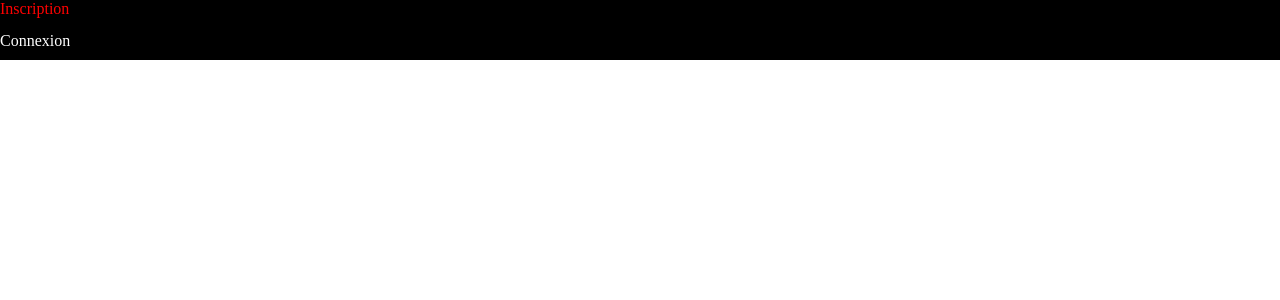
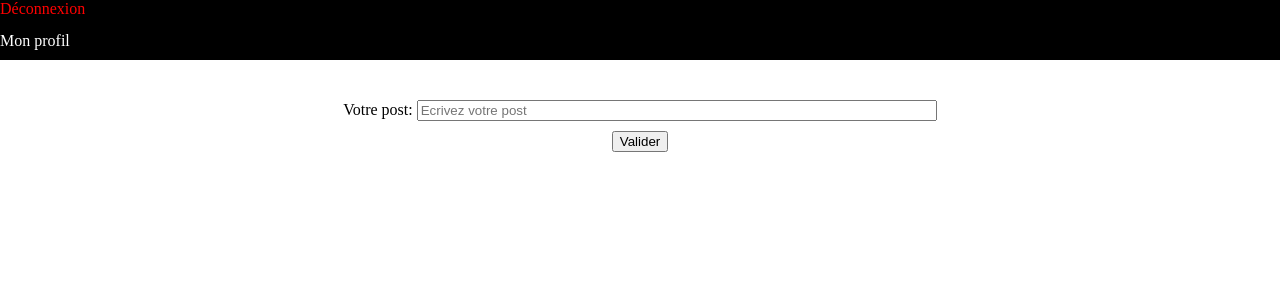
Before and after one commit to ElisaRusso/Projet7-OC, a Vue app in the folder frontend/vue-app/: page /#/createArticle in a window 1280 px wide. Shown: the top 300 px of the page. Built offline with nearby package versions, Linux system fonts and the light colour scheme.

Commit message:
axios + vuejs

```diff
--- a/frontend/vue-app/src/App.vue
+++ b/frontend/vue-app/src/App.vue
@@ -1,14 +1,5 @@
 <template>
   <div id="app">
-    <header v-show="showModal">
-      <router-link to="/signup">Inscription</router-link>
-      <!-- <img alt="Groupomania Logo" src="./assets/icon-left-font.png" /> -->
-      <router-link to="/login">Connexion</router-link>
-      <router-link to="/">
-        <span @click="showModal = !showModal">Accueil </span></router-link
-      >
-    </header>
-    <!-- <Hdr /> -->
     <router-view />
   </div>
 </template>
--- a/frontend/vue-app/src/components/Article.vue
+++ b/frontend/vue-app/src/components/Article.vue
@@ -18,8 +18,9 @@ export default {
   },
 
   mounted() {
+    const urlId = this.$route.params.id;
     axios
-      .get("http://localhost:3000/api/articles/1")
+      .get("http://localhost:3000/api/articles/" + urlId)
       .then(
         (response) => (
           (this.articles = response.data[0]), console.log(response.data)
--- /dev/null
+++ b/frontend/vue-app/src/components/DeleteArticle.vue
@@ -0,0 +1,23 @@
+<template>
+  <button class="deleteButton" @click="deleteArticle" type="button">X</button>
+</template>
+
+
+<script>
+import axios from "axios";
+export default {
+  name: "deleteButton",
+
+  methods: {
+    deleteArticle() {
+      const urlId = this.$route.params.id;
+      axios
+        .delete("http://localhost:3000/api/articles/" + urlId)
+        .then(() => {
+          console.log("Post supprimé!");
+        })
+        .catch((error) => console.log(error));
+    },
+  },
+};
+</script>
--- a/frontend/vue-app/src/components/Header.vue
+++ b/frontend/vue-app/src/components/Header.vue
@@ -3,7 +3,6 @@
   <header>
     <a href="/signup" class="logout">Déconnexion</a>
     <a href="/login" class="account">Mon profil</a>
-    <!-- <a href="/login" class="post">Créer un post</a> -->
   </header>
 </template>
 
--- a/frontend/vue-app/src/router/index.js
+++ b/frontend/vue-app/src/router/index.js
@@ -4,6 +4,7 @@ import Login from '../views/Login'
 import Signup from '../views/Signup'
 import Home from '../views/Home'
 import ArticleV from '../views/Article'
+import createArticle from '../views/CreateArticle'
 
 
 
@@ -33,10 +34,16 @@ const routes = [
     meta: { title: 'Groupomania - Signup' }
   },
   {
-    path: '/article',
+    path: '/article/:id',
     component: ArticleV,
     name: 'ArticleV',
     meta: { title: 'Groupomania - Article' }
+  },
+  {
+    path: '/createArticle',
+    component: createArticle,
+    name: 'createArticle',
+    meta: { title: 'Groupomania - Ecrire un post' }
   }
 ]
 
--- a/frontend/vue-app/src/views/Article.vue
+++ b/frontend/vue-app/src/views/Article.vue
@@ -1,16 +1,30 @@
 <template>
   <div>
-    <Article />
+    <Hdr />
+    <div id="articleContent">
+      <Article />
+      <DeleteButton />
+    </div>
   </div>
 </template>
 
 
 <script>
 import Article from "@/components/Article.vue";
+import DeleteButton from "@/components/DeleteArticle.vue";
+import Hdr from "../components/Header.vue";
 export default {
   name: "ArticleV",
   components: {
     Article,
+    Hdr,
+    DeleteButton,
   },
 };
 </script>
+
+<style scoped lang="scss">
+#articleContent {
+  margin-top: 40px;
+}
+</style>
--- /dev/null
+++ b/frontend/vue-app/src/views/CreateArticle.vue
@@ -0,0 +1,71 @@
+<template>
+  <div>
+    <Hdr />
+    <div id="articleContent">
+      <label for="password">Votre post: </label>
+      <input
+        type="article"
+        id="article"
+        name="user_article"
+        placeholder="Ecrivez votre post"
+        v-model="text"
+      />
+    </div>
+    <div id="form-validate-button">
+      <input @click="createArticle" type="submit" value="Valider" />
+    </div>
+  </div>
+</template>
+
+
+<script>
+// import axios from "axios";
+import Hdr from "../components/Header.vue";
+import axios from "axios";
+export default {
+  name: "createArticle",
+  components: {
+    Hdr,
+  },
+  data: function () {
+    return {
+      userId: 1,
+      text: "",
+    };
+  },
+
+  methods: {
+    createArticle() {
+      let myForm = { userId: this.userId, text: this.text };
+      axios({
+        method: "POST",
+        url: "http://localhost:3000/api/articles",
+        data: myForm,
+        headers: { "Content-Type": "application/json" },
+      })
+        .then(() => {
+          console.log(this.myForm);
+          console.log("Post créé!");
+          this.$router.push("/");
+        })
+        .catch((error) => console.log(error, this.myForm));
+    },
+  },
+};
+</script>
+
+<style scoped lang="scss">
+#article {
+  width: 40%;
+}
+
+#articleContent {
+  margin-top: 40px;
+  text-align: center;
+}
+#form-validate-button {
+  display: flex;
+  justify-content: center;
+  margin-top: 10px;
+}
+</style>
--- a/frontend/vue-app/src/views/Home.vue
+++ b/frontend/vue-app/src/views/Home.vue
@@ -1,10 +1,12 @@
 <template>
   <div>
     <Hdr />
+    <router-link to="/createArticle/">
+      <div id="newArticleButton">Rédiger un article</div>
+    </router-link>
     <ul>
       <li v-for="(article, i) in articles" :key="i">
-        <!-- <a :href="'/article/' + article.id"> -->
-        <router-link to="/article">
+        <router-link :to="'/article/' + article.id">
           <div id="articles">
             <div id="userId">Utilisateur: {{ articles[i].userId }}</div>
             <div id="articleContent">
@@ -12,7 +14,6 @@
             </div>
           </div>
         </router-link>
-        <!-- </a> -->
       </li>
     </ul>
   </div>
@@ -71,4 +72,12 @@ li {
 a {
   text-decoration: none;
 }
+
+#newArticleButton {
+  font-size: 30px;
+  border: solid 3px;
+  width: 220px;
+  text-align: center;
+  margin-top: 10px;
+}
 </style>
--- a/frontend/vue-app/src/views/Login.vue
+++ b/frontend/vue-app/src/views/Login.vue
@@ -1,4 +1,7 @@
 <template>
+  <div id="content">
+    <AuthHeader />
+
     <form id="login">
       <h1>Connexion</h1>
       <div>
@@ -25,18 +28,19 @@
         <input @click="login" type="submit" value="Valider" />
       </div>
     </form>
+  </div>
 </template>
 
 
 
 <script>
 import axios from "axios";
-// import AuthHeader from "../components/AuthHeader.vue";
+import AuthHeader from "../components/AuthHeader.vue";
 export default {
   name: "Login",
-  // components: {
-  //   AuthHeader,
-  // },
+  components: {
+    AuthHeader,
+  },
   data: function () {
     return {
       emailValue: "",
@@ -52,7 +56,13 @@ export default {
         headers: { "Content-Type": "application/json" },
         data: myForm,
       })
-        .then((response) => (this.myForm = response))
+        .then((response) => {
+          console.log(response.data.token);
+          if (response.data.token) {
+            localStorage.setItem("user", JSON.stringify(response.data));
+          }
+        })
+        // (this.myForm = response))
         .catch((error) => console.log(error, myForm));
     },
   },
@@ -80,4 +90,8 @@ h1 {
 div {
   margin-top: 20px;
 }
+#content {
+  width: 100%;
+  margin: auto;
+}
 </style>
--- a/frontend/vue-app/src/views/Signup.vue
+++ b/frontend/vue-app/src/views/Signup.vue
@@ -1,4 +1,6 @@
 <template>
+  <div id="content">
+    <AuthHeader />
     <form id="signup">
       <h1>Inscription</h1>
       <div>
@@ -25,14 +27,19 @@
         <input @click="signup" type="submit" value="Valider" />
       </div>
     </form>
+  </div>
 </template>
 
 <script src="../backend/signup.js"></script>
 
 <script>
+import AuthHeader from "../components/AuthHeader.vue";
 import axios from "axios";
 export default {
   name: "Signup",
+  components: {
+    AuthHeader,
+  },
   data: function () {
     return {
       emailValue: "",
@@ -79,4 +86,8 @@ h1 {
 div {
   margin-top: 20px;
 }
+#content {
+  width: 100%;
+  margin: auto;
+}
 </style>
```
Also changed, not shown: 1 other file (tests, documents, lock files or other folders). Lines whose indentation alone changed are shown as unchanged.
